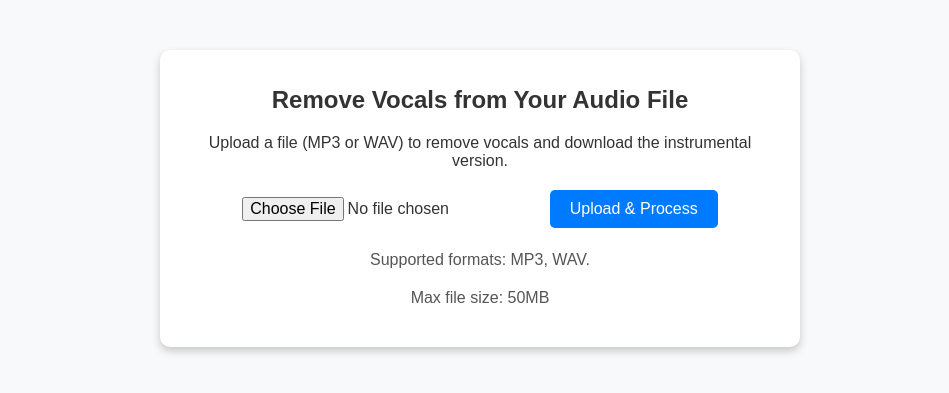
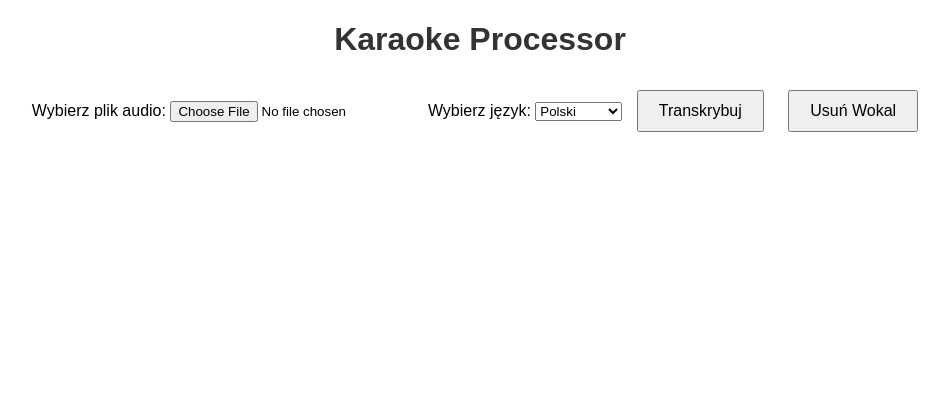
Before and after one commit to Ficu10/KaraokeCreator, a Flask app: page / in a window 1280 px wide. Shown: the top 393 px of the page, without its empty margins (160-1109 px from the left). Run offline with Flask 2, Linux system fonts and the light colour scheme.

Commit message:
proste karaoke

```diff
--- a/app.py
+++ b/app.py
@@ -1,14 +1,16 @@
-from flask import Flask, request, render_template, send_file, jsonify
+from flask import Flask, request, render_template, jsonify, url_for
 import os
 import subprocess
 import uuid
+import whisper
 from werkzeug.utils import secure_filename
+import shutil
 
 app = Flask(__name__)
 
 # Konfiguracja katalogów
 UPLOAD_FOLDER = 'uploads'
-PROCESSED_FOLDER = 'processed'
+PROCESSED_FOLDER = 'static/processed'
 ALLOWED_EXTENSIONS = {'mp3', 'wav'}
 
 app.config['UPLOAD_FOLDER'] = UPLOAD_FOLDER
@@ -18,6 +20,9 @@ app.config['MAX_CONTENT_LENGTH'] = 50 * 1024 * 1024  # 50 MB upload limit
 # Tworzenie wymaganych katalogów
 os.makedirs(UPLOAD_FOLDER, exist_ok=True)
 os.makedirs(PROCESSED_FOLDER, exist_ok=True)
+
+# Ładowanie modelu Whisper
+model = whisper.load_model("medium")
 
 def allowed_file(filename):
     """Sprawdzenie czy plik jest odpowiedniego formatu."""
@@ -29,74 +34,77 @@ def convert_to_wav(input_file):
     subprocess.run(["ffmpeg", "-y", "-i", input_file, output_file], check=True)
     return output_file
 
-def remove_vocals_with_demucs(input_audio, output_folder):
-    """Usunięcie wokalu za pomocą Demucs i konwersja wyników przy użyciu FFmpeg."""
+def remove_vocals_with_demucs(input_audio):
+    """Usunięcie wokalu za pomocą Demucs."""
     try:
-        # Konwersja MP3 do WAV, jeśli plik wejściowy to MP3
         if input_audio.endswith('.mp3'):
             input_audio = convert_to_wav(input_audio)
 
-        # Wywołanie Demucs z flagą --mp3, aby zapisać wyniki jako MP3
+        output_folder = app.config['PROCESSED_FOLDER']
         demucs_command = [
-            "demucs",
-            "-n", "mdx",  # Model mdx
-            "--two-stems=vocals",
-            "--mp3",  # Zapisz wynik bezpośrednio jako MP3
-            "-o", output_folder,
-            input_audio
+            "demucs", "-n", "mdx", "--two-stems=vocals", "--mp3", "-o", output_folder, input_audio
         ]
         subprocess.run(demucs_command, check=True)
 
-        # Znalezienie pliku wynikowego
         filename = os.path.splitext(os.path.basename(input_audio))[0]
         demucs_output_folder = os.path.join(output_folder, "mdx", filename)
-        vocals_path = os.path.join(demucs_output_folder, "no_vocals.mp3")  # Domyślnie MP3
+        vocals_path = os.path.join(demucs_output_folder, "no_vocals.mp3")
 
-        # Sprawdzenie, czy plik istnieje
-        if not os.path.exists(vocals_path):
-            raise FileNotFoundError("Plik wynikowy nie został wygenerowany przez Demucs.")
-
-        # Opcjonalnie: Konwersja na WAV za pomocą FFmpeg
-        final_output_path = os.path.join(output_folder, f"{filename}_no_vocals.wav")
-        subprocess.run(["ffmpeg", "-y", "-i", vocals_path, final_output_path], check=True)
-
+        final_output_path = os.path.join(output_folder, f"{filename}_no_vocals.mp3")
+        shutil.move(vocals_path, final_output_path)
         return final_output_path
-
-    except subprocess.CalledProcessError as e:
-        raise RuntimeError(f"Błąd podczas przetwarzania Demucs: {e}")
     except Exception as e:
-        raise RuntimeError(f"Wystąpił błąd: {e}")
+        raise RuntimeError(f"Błąd usuwania wokalu: {e}")
 
 @app.route('/')
 def index():
     return render_template('index.html')
 
-@app.route('/upload', methods=['POST'])
-def upload_file():
+@app.route('/transcribe', methods=['POST'])
+def transcribe_file():
     if 'audio' not in request.files:
         return jsonify({'error': 'Nie przesłano pliku'}), 400
 
     file = request.files['audio']
-    if file.filename == '':
-        return jsonify({'error': 'Nie wybrano pliku'}), 400
+    language = request.form.get('language', 'pl')  # Domyślny język to "pl"
 
     if not allowed_file(file.filename):
         return jsonify({'error': 'Nieobsługiwany typ pliku'}), 400
 
-    # Zapisanie pliku tymczasowego
     unique_filename = f"{uuid.uuid4()}_{secure_filename(file.filename)}"
     input_path = os.path.join(app.config['UPLOAD_FOLDER'], unique_filename)
 
     try:
         file.save(input_path)
-        output_path = remove_vocals_with_demucs(input_path, app.config['PROCESSED_FOLDER'])
-
-        # Zwrócenie pliku wynikowego do użytkownika
-        return send_file(output_path, as_attachment=True)
+        transcript = model.transcribe(input_path, language=language, temperature=0.0)['text']
+        return jsonify({'transcription': transcript})
     except Exception as e:
         return jsonify({'error': str(e)}), 500
     finally:
-        # Czyszczenie plików tymczasowych
+        if os.path.exists(input_path):
+            os.remove(input_path)
+
+
+@app.route('/process_audio', methods=['POST'])
+def process_audio():
+    if 'audio' not in request.files:
+        return jsonify({'error': 'Nie przesłano pliku'}), 400
+
+    file = request.files['audio']
+    if not allowed_file(file.filename):
+        return jsonify({'error': 'Nieobsługiwany typ pliku'}), 400
+
+    unique_filename = f"{uuid.uuid4()}_{secure_filename(file.filename)}"
+    input_path = os.path.join(app.config['UPLOAD_FOLDER'], unique_filename)
+
+    try:
+        file.save(input_path)
+        processed_audio_path = remove_vocals_with_demucs(input_path)
+        audio_url = url_for('static', filename=f'processed/{os.path.basename(processed_audio_path)}')
+        return jsonify({'audio_url': audio_url})
+    except Exception as e:
+        return jsonify({'error': str(e)}), 500
+    finally:
         if os.path.exists(input_path):
             os.remove(input_path)
 
--- a/static/styles.css
+++ b/static/styles.css
@@ -1,56 +1,24 @@
 body {
     font-family: Arial, sans-serif;
-    background-color: #f8f9fa;
-    color: #333;
-    margin: 0;
-    padding: 0;
-}
-
-.container {
-    max-width: 600px;
-    margin: 50px auto;
-    background: #fff;
-    padding: 20px;
-    border-radius: 10px;
-    box-shadow: 0 4px 8px rgba(0, 0, 0, 0.2);
     text-align: center;
+    margin: 0 auto;
 }
 
 h1 {
-    font-size: 24px;
-    margin-bottom: 20px;
-}
-
-p {
-    font-size: 16px;
-    margin-bottom: 20px;
+    color: #333;
 }
 
 form {
-    margin: 20px 0;
-}
-
-input[type="file"] {
-    margin-bottom: 10px;
-    font-size: 16px;
+    margin: 20px;
 }
 
 button {
-    background-color: #007bff;
-    color: #fff;
+    margin: 10px;
     padding: 10px 20px;
     font-size: 16px;
-    border: none;
-    border-radius: 5px;
     cursor: pointer;
 }
 
-button:hover {
-    background-color: #0056b3;
+#results {
+    margin-top: 20px;
 }
-
-.instructions {
-    margin-top: 20px;
-    font-size: 14px;
-    color: #555;
-}
--- a/templates/index.html
+++ b/templates/index.html
@@ -1,23 +1,88 @@
 <!DOCTYPE html>
-<html lang="en">
+<html lang="pl">
 <head>
     <meta charset="UTF-8">
     <meta name="viewport" content="width=device-width, initial-scale=1.0">
-    <title>Remove Vocals</title>
+    <title>Karaoke Processor</title>
     <link rel="stylesheet" href="{{ url_for('static', filename='styles.css') }}">
+    <link rel="stylesheet" href="https://cdnjs.cloudflare.com/ajax/libs/nprogress/0.2.0/nprogress.min.css">
 </head>
 <body>
-    <div class="container">
-        <h1>Remove Vocals from Your Audio File</h1>
-        <p>Upload a file (MP3 or WAV) to remove vocals and download the instrumental version.</p>
-        <form action="/upload" method="POST" enctype="multipart/form-data">
-            <input type="file" name="audio" accept=".mp3, .wav" required>
-            <button type="submit">Upload & Process</button>
-        </form>
-        <div class="instructions">
-            <p>Supported formats: MP3, WAV.</p>
-            <p>Max file size: 50MB</p>
-        </div>
+    <h1>Karaoke Processor</h1>
+
+    <form id="uploadForm">
+        <label for="audioFile">Wybierz plik audio:</label>
+        <input type="file" id="audioFile" name="audio" accept=".mp3,.wav" required>
+
+        <label for="language">Wybierz język:</label>
+        <select id="language" name="language">
+            <option value="pl" selected>Polski</option>
+            <option value="en">Angielski</option>
+            <option value="de">Niemiecki</option>
+            <option value="fr">Francuski</option>
+            <option value="es">Hiszpański</option>
+            <option value="it">Włoski</option>
+        </select>
+
+        <button type="button" id="transcribeBtn">Transkrybuj</button>
+        <button type="button" id="processBtn">Usuń Wokal</button>
+    </form>
+
+    <div id="results" style="display:none;">
+        <h2>Transkrypcja</h2>
+        <p id="transcription"></p>
+        <h2>Plik bez wokalu</h2>
+        <audio controls id="processedAudio"></audio>
     </div>
+
+    <script src="https://cdnjs.cloudflare.com/ajax/libs/nprogress/0.2.0/nprogress.min.js"></script>
+    <script>
+        const transcribeBtn = document.getElementById('transcribeBtn');
+        const processBtn = document.getElementById('processBtn');
+        const fileInput = document.getElementById('audioFile');
+        const languageInput = document.getElementById('language');
+        const results = document.getElementById('results');
+        const transcription = document.getElementById('transcription');
+        const audioElement = document.getElementById('processedAudio');
+
+        function uploadFile(url, callback, includeLanguage = false) {
+            const formData = new FormData();
+            formData.append('audio', fileInput.files[0]);
+
+            if (includeLanguage) {
+                formData.append('language', languageInput.value);
+            }
+
+            NProgress.start();
+
+            fetch(url, { method: 'POST', body: formData })
+                .then(response => response.json())
+                .then(callback)
+                .catch(err => alert('Błąd: ' + err))
+                .finally(() => NProgress.done());
+        }
+
+        transcribeBtn.addEventListener('click', () => {
+            uploadFile('/transcribe', data => {
+                if (data.error) {
+                    alert(data.error);
+                } else {
+                    transcription.textContent = data.transcription;
+                    results.style.display = 'block';
+                }
+            }, true);
+        });
+
+        processBtn.addEventListener('click', () => {
+            uploadFile('/process_audio', data => {
+                if (data.error) {
+                    alert(data.error);
+                } else {
+                    audioElement.src = data.audio_url;
+                    results.style.display = 'block';
+                }
+            });
+        });
+    </script>
 </body>
 </html>
```
